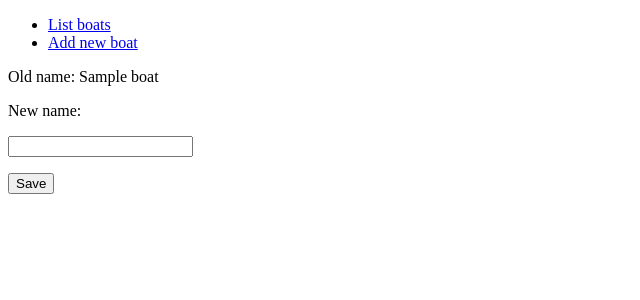
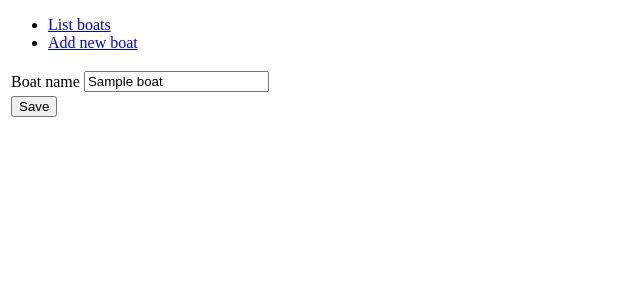
Before and after one commit to marinellalaaksonen/VeneVarausKalenteri, a Flask app: page /boats/1/ in a window 1280 px wide. Shown: the top 300 px of the page, without its empty margins (0-640 px from the left). Run offline with Flask 2, Linux system fonts and the light colour scheme; tables that the repository leaves empty hold one stand-in row (values such as "Sample post").

Commit message:
muutettu veneen muokkaus käyttämään boat-formia

```diff
--- a/application/routes/boats.py
+++ b/application/routes/boats.py
@@ -13,11 +13,11 @@ def add_boat():
 
 @app.route("/boats/<boat_id>/", methods=["GET"])
 def show_boat(boat_id):
-    return render_template("boats/modify_boat.html", boat = Boat.query.get(boat_id))
+    boat = Boat.query.get(boat_id)
+    return render_template("boats/modify_boat.html", boat = boat,  form = BoatForm(obj=boat))
 
 @app.route("/boats/<boat_id>/delete/", methods=["POST"])
 def delete_boat(boat_id):
-    print("pöö")
     boat = Boat.query.get(boat_id)
     db.session().delete(boat)
     db.session().commit()
@@ -26,8 +26,13 @@ def delete_boat(boat_id):
 
 @app.route("/boats/<boat_id>/", methods=["POST"])
 def modify_boat(boat_id):
+    form = BoatForm(request.form)
     boat = Boat.query.get(boat_id)
-    boat.name = request.form.get("name")
+
+    if not form.validate():
+        return render_template("boats/modify_boat.html", boat = boat, form = form)
+
+    boat.name = form.name.data
     db.session().commit()
 
     return redirect(url_for("boats_index"))
--- a/application/templates/boats/add_boat.html
+++ b/application/templates/boats/add_boat.html
@@ -19,7 +19,7 @@
       </td>
     </tr>
     <tr>
-      <td colspan="2">
+      <td colspan="3">
         <input type="submit" value="Add boat"/>
       </td>
     </tr>
--- a/application/templates/boats/modify_boat.html
+++ b/application/templates/boats/modify_boat.html
@@ -2,9 +2,26 @@
 
 {% block body %}
 <form method="POST" action="{{ url_for('modify_boat', boat_id=boat.id) }}">
-  <p>Old name: {{ boat.name }}</p>
-  <p>New name:</p>
-  <p><input type="text" name="name"/></p>
-  <input type="submit" value="Save"/>
+  <table>
+    <tr>
+      <td>
+        {{ form.name.label }}
+      </td>
+      <td>
+        {{ form.name }}
+      </td>
+      <td>
+        <ul>
+          {% for error in form.name.errors %}
+          <li>{{ error }}</li>
+          {% endfor %}
+        </ul>
+      </td>
+    </tr>
+    <tr>
+      <td colspan="3">
+        <input type="submit" value="Save"/>
+      </td>
+    </tr>
 </form>
 {% endblock %}
```
